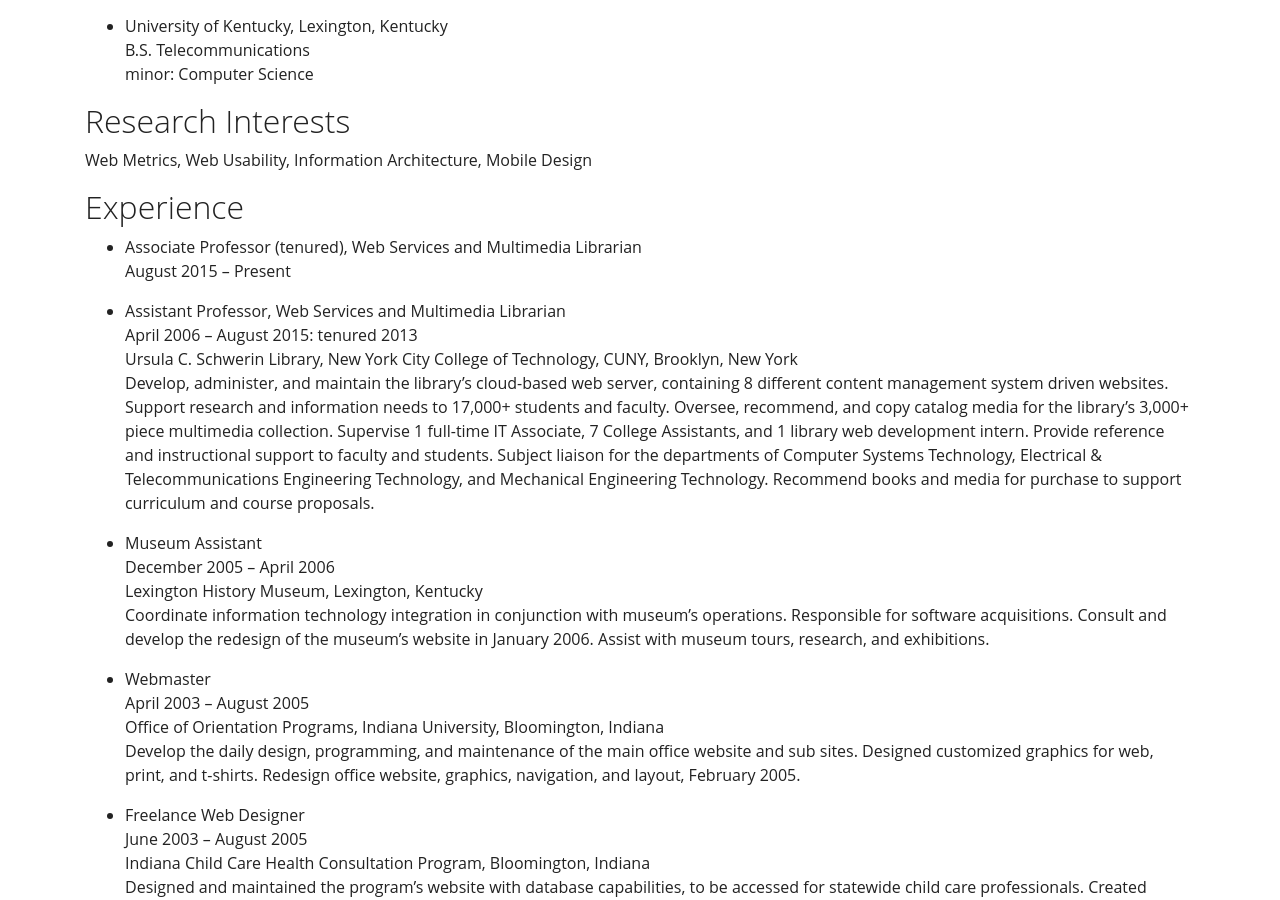
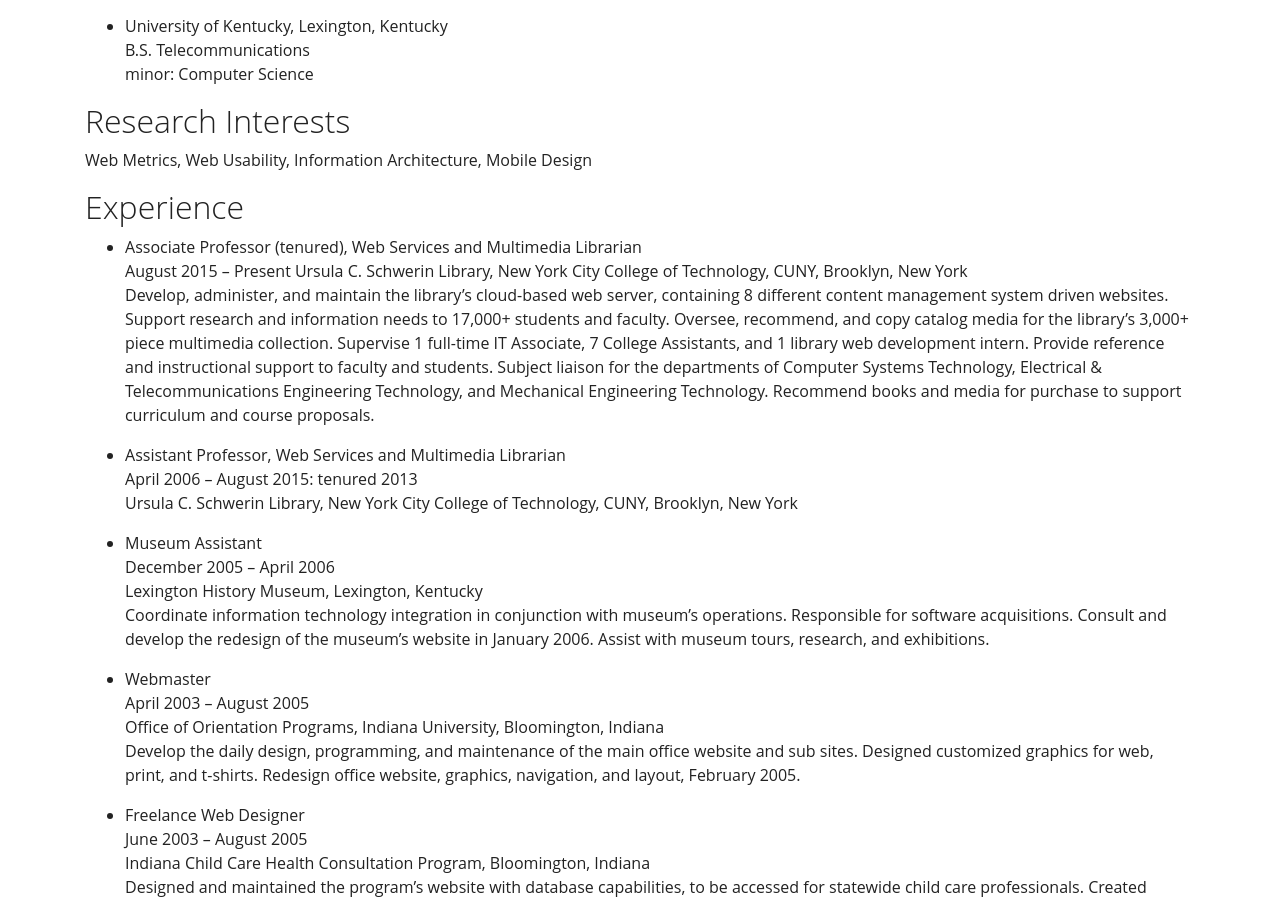
Before and after one commit to KentuckyFriedTofu/kentuckyfriedtofu.github.io.bak2, a Jekyll site: the page built from cv.md, in a window 1280 px wide and 900 px high, scrolled down 575 px. Built offline with Jekyll 4.4.1, drawn with Linux system fonts in a browser that asks for light colours.

Commit message:
Update cv.md

```diff
--- a/cv.md
+++ b/cv.md
@@ -34,11 +34,12 @@ Web Metrics, Web Usability, Information Architecture, Mobile Design
 
 * Associate Professor (tenured), Web Services and Multimedia Librarian<br>
 August 2015 – Present
+Ursula C. Schwerin Library, New York City College of Technology, CUNY, Brooklyn, New York<br>
+Develop, administer, and maintain the library’s cloud-based web server, containing 8 different content management system driven websites. Support research and information needs to 17,000+ students and faculty. Oversee, recommend, and copy catalog media for the library’s 3,000+ piece multimedia collection. Supervise 1 full-time IT Associate, 7 College Assistants, and 1 library web development intern. Provide reference and instructional support to faculty and students. Subject liaison for the departments of Computer Systems Technology, Electrical & Telecommunications Engineering Technology, and Mechanical Engineering Technology. Recommend books and media for purchase to support curriculum and course proposals.
 
 * Assistant Professor, Web Services and Multimedia Librarian<br>
 April 2006 – August 2015: tenured 2013<br>
 Ursula C. Schwerin Library, New York City College of Technology, CUNY, Brooklyn, New York<br>
-Develop, administer, and maintain the library’s cloud-based web server, containing 8 different content management system driven websites. Support research and information needs to 17,000+ students and faculty. Oversee, recommend, and copy catalog media for the library’s 3,000+ piece multimedia collection. Supervise 1 full-time IT Associate, 7 College Assistants, and 1 library web development intern. Provide reference and instructional support to faculty and students. Subject liaison for the departments of Computer Systems Technology, Electrical & Telecommunications Engineering Technology, and Mechanical Engineering Technology. Recommend books and media for purchase to support curriculum and course proposals.
 
 * Museum Assistant<br>
 December 2005 – April 2006<br>
```
